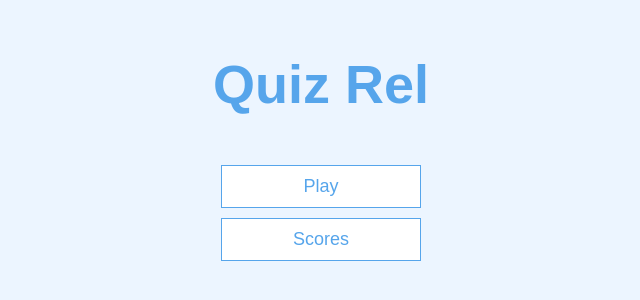
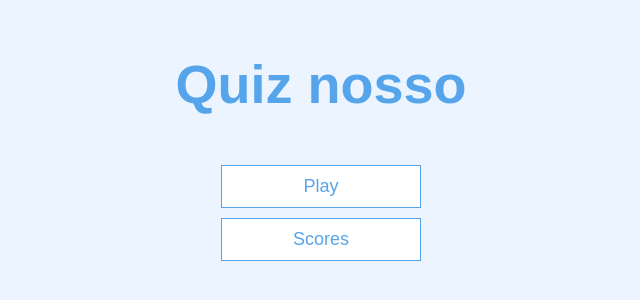
Before and after one commit to Morpheusmmt/perguntas, a plain HTML site: page index.html in a window 1280 px wide. Shown: the part 238-538 px from the top of the page, without its empty margins (319-959 px from the left). Drawn offline with Linux system fonts and the light colour scheme.

Commit message:
Update index.html

```diff
--- a/index.html
+++ b/index.html
@@ -9,7 +9,7 @@
 <body>
   <div class="container">
     <div id="home" class="flex-center flex-column">
-        <h1>Quiz Rel</h1>
+        <h1>Quiz nosso</h1>
         <a class="btn" href="./game.html">Play</a>
         <a class="btn" href="/highscores.html">Scores</a>
     </div>
```
